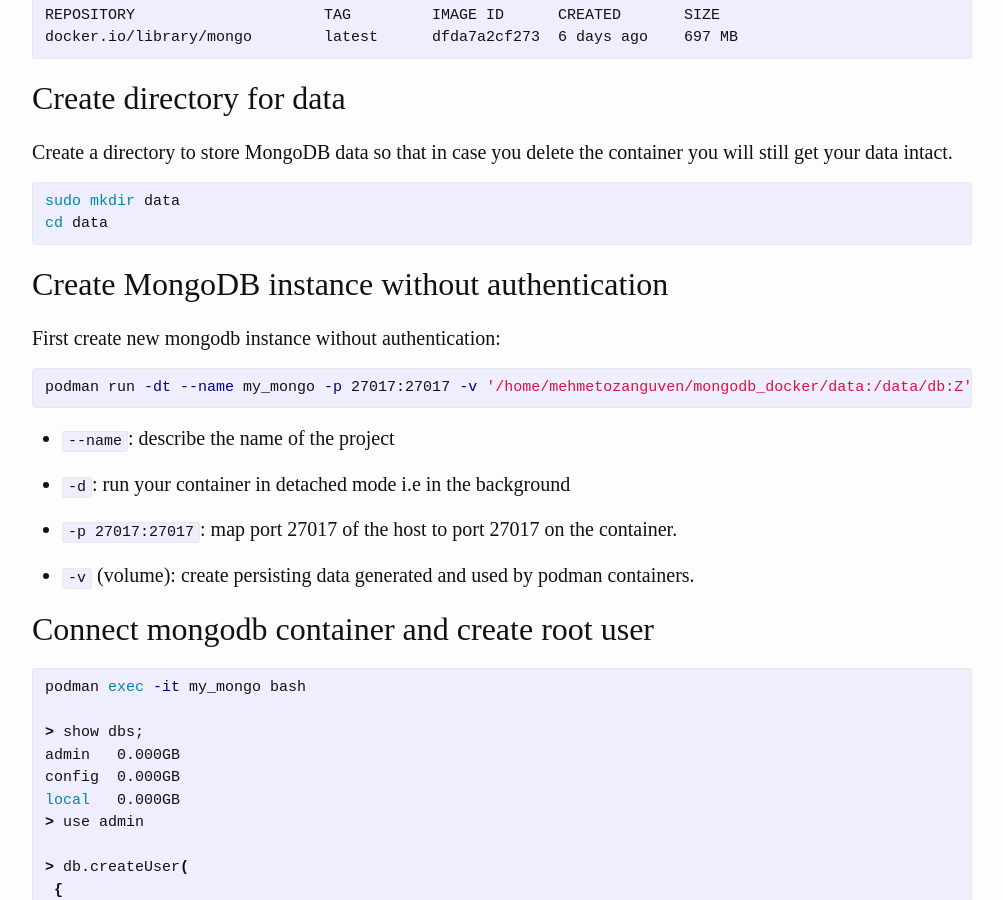
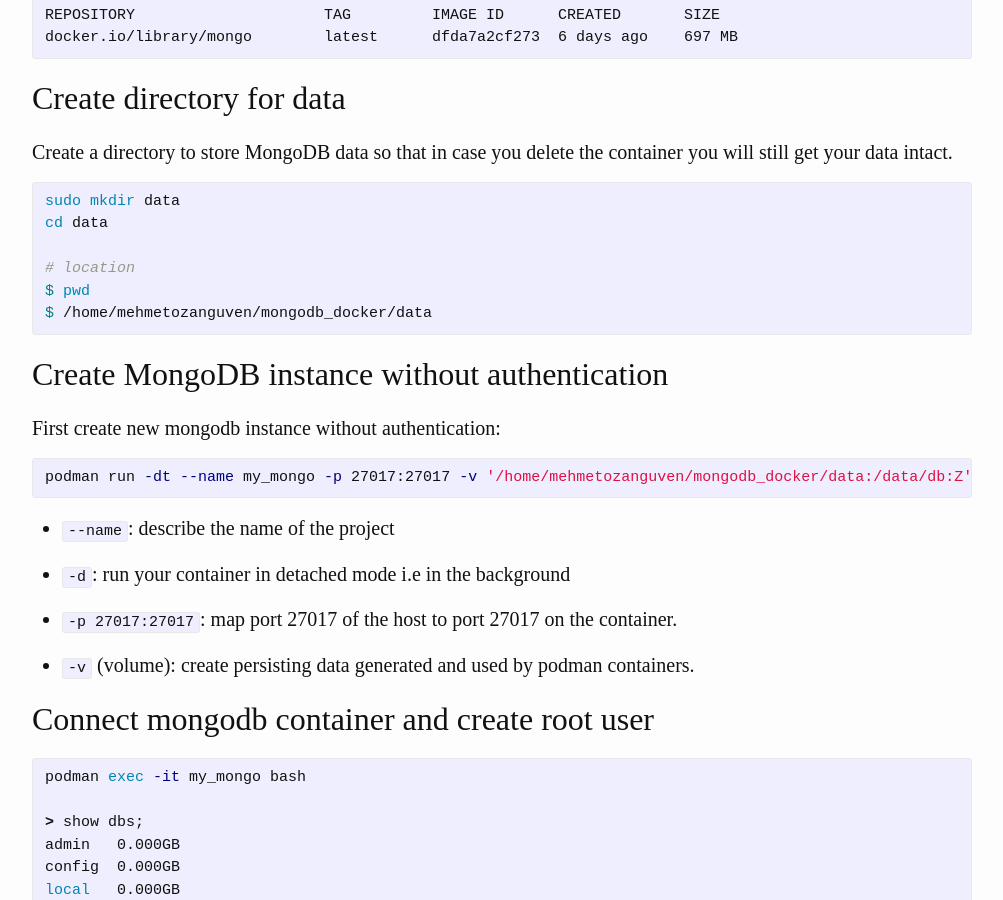
Before and after one commit to mehmetozanguven/mehmetozanguven.github.io, a Jekyll site: the page built from _posts/container/2022-02-27-running-mongodb-with-podman.md, in a window 1280 px wide and 900 px high, scrolled down 1035 px. Shown: the whole window, without its empty margins (138-1141 px from the left). Built offline with Jekyll 4.4.1, drawn with Linux system fonts in a browser that asks for light colours; nearby versions of some CDN libraries; some web fonts are replaced.

Commit message:
Add current location example for data directory

````diff
--- a/_posts/container/2022-02-27-running-mongodb-with-podman.md
+++ b/_posts/container/2022-02-27-running-mongodb-with-podman.md
@@ -26,6 +26,10 @@
 ```bash
 sudo mkdir data
 cd data
+
+# location
+$ pwd
+$ /home/mehmetozanguven/mongodb_docker/data
 ```
 
 ## Create MongoDB instance without authentication
````
